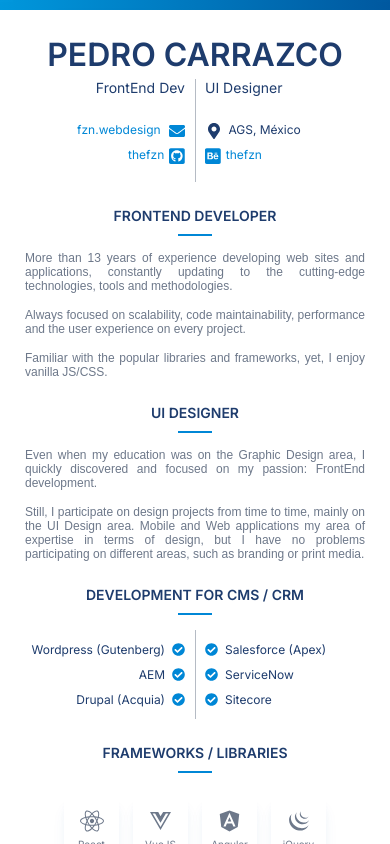
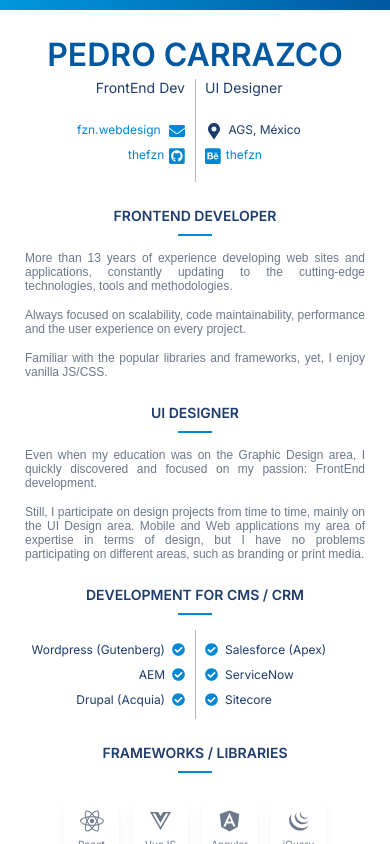
Before and after one commit to thefzn/Resume-2021, a plain HTML site: page index.html in a window 390 px wide. Drawn offline with Linux system fonts and the light colour scheme.

Commit message:
Updating name color on mobile

```diff
--- a/main.css
+++ b/main.css
@@ -314,6 +314,9 @@ section h2 {
   aside, section {
     width: 100%;
   }
+  aside h1 {
+    color: #0059a0;
+  }
 }
 @media screen and (max-width: 500px) {
   .sm-hide {
```
